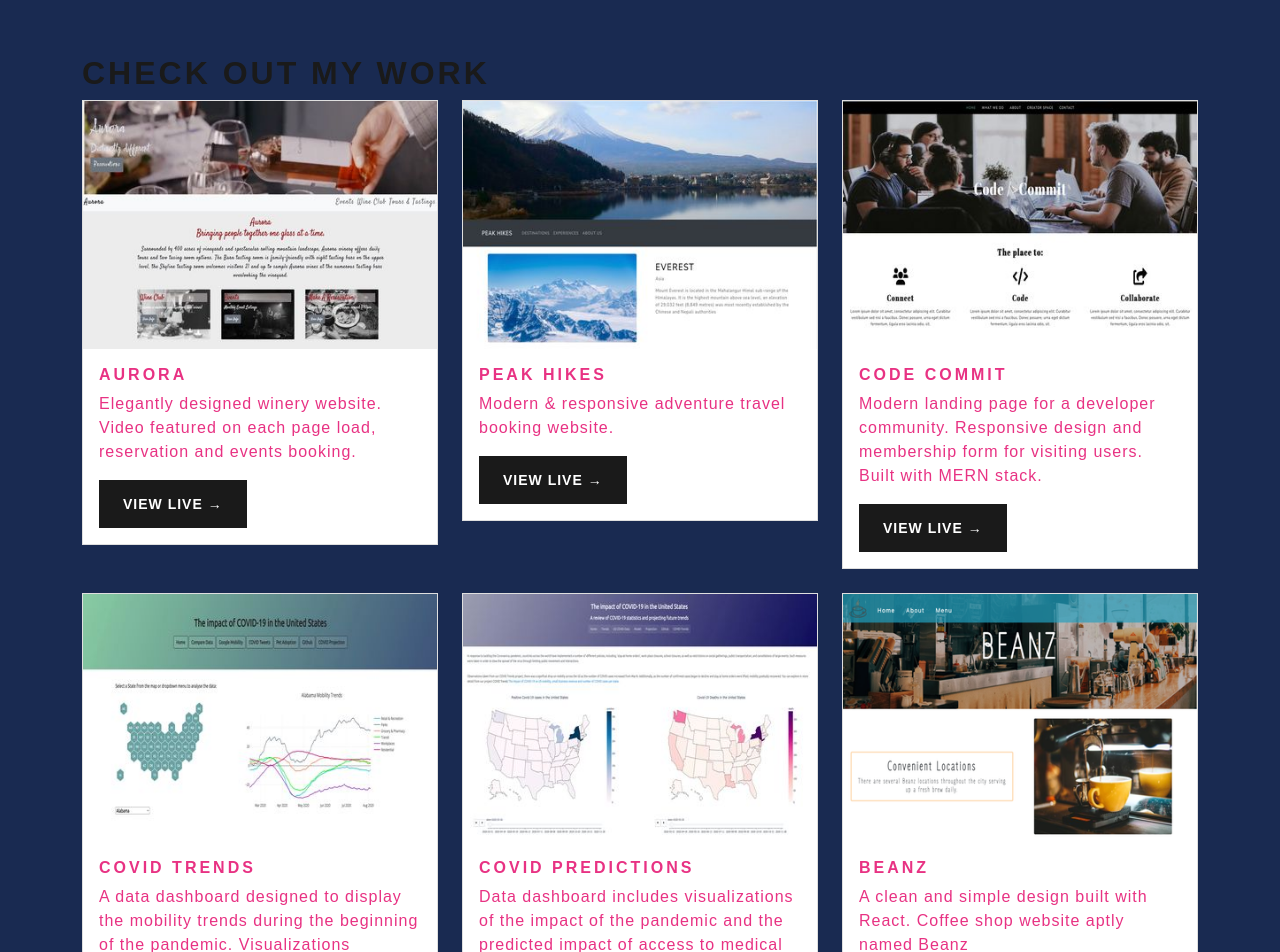
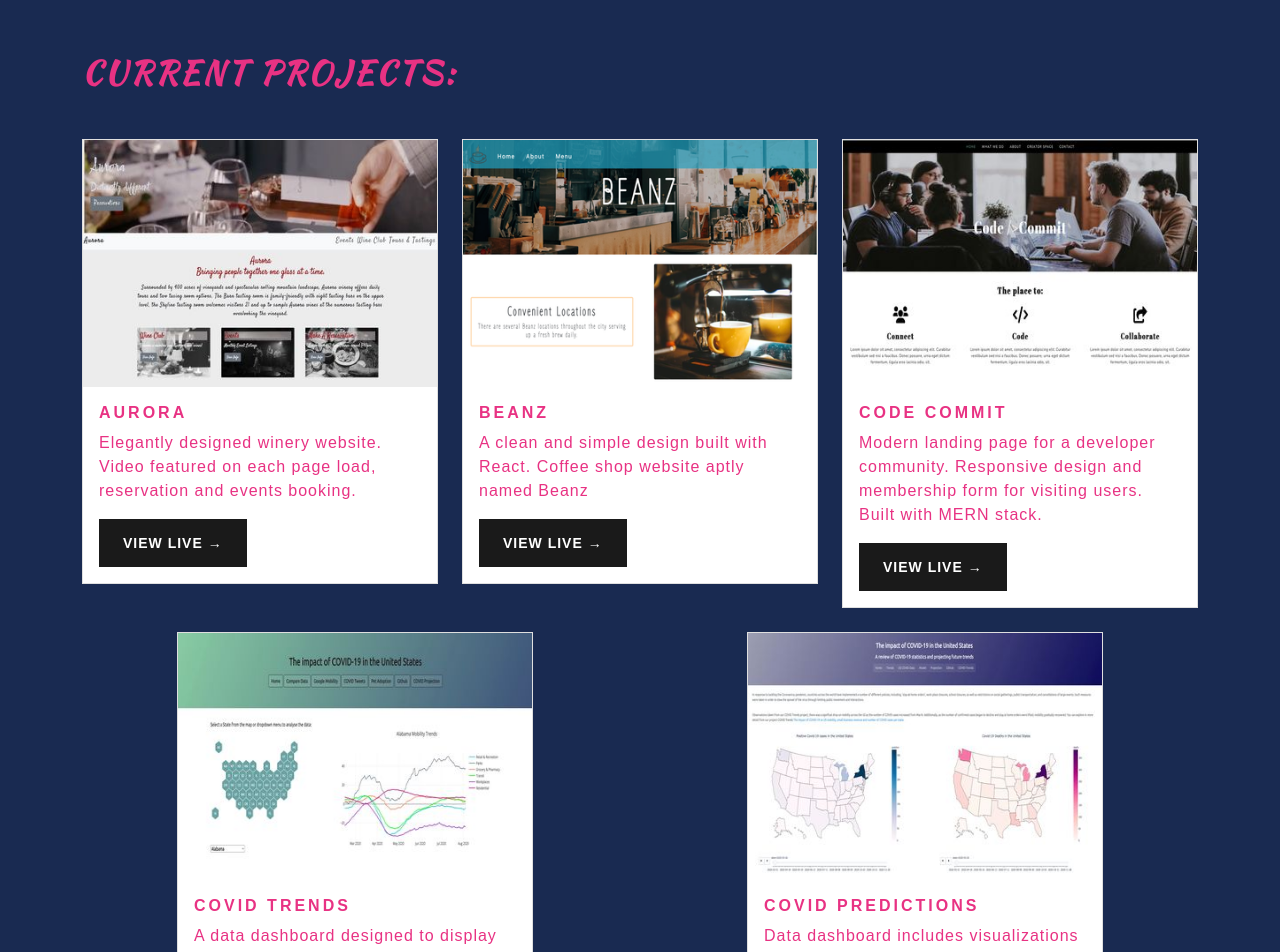
Before and after one commit to LisaHarrison08/lisa08, a React (Create React App) app: page /projects in a window 1280 px wide. Shown: the top 952 px of the page. Built offline with nearby package versions, Linux system fonts and the light colour scheme.

Commit message:
revised the landing page text

```diff
--- a/src/App.css
+++ b/src/App.css
@@ -102,3 +102,9 @@ body {
 .portfolio {
 	background: #192a51;
 }
+
+.portfolio h1{
+	margin-bottom:2%;
+	color:#e83283;
+	font-family: 'Kaushan Script', cursive;
+}
--- a/src/components/About.js
+++ b/src/components/About.js
@@ -32,7 +32,7 @@ function About() {
                         <div className='download d-flex justify-content-center'>
                             <div className='mx-1'>
                                 <Fade bottom delay={800}>
-                                    <Button href="" variant="custom" size="sm" >
+                                    <Button href="https://drive.google.com/file/d/1oreeNGSOJgHf4kkl5-Ry4AJ4mYo8ebDC/view?usp=sharing" variant="custom" size="sm" >
                                         <FontAwesomeIcon icon={faArrowDown} size="xl" style={{ marginRight: "10px" }} /> Resume Download
                                     </Button>
                                 </Fade>
@@ -50,7 +50,7 @@ function About() {
                         <br></br>
                         <Fade bottom delay={700}>
                             <p className='mb-2 text'>
-                            Welcome to my site! I’m a junior full-stack developer residing within the Northern Virginia Area currently seeking a position as an entry level developer or an internship/apprenticeship opportunity. In addition, I am always looking to develop my skills and experience and would love to connect with more people and collaborate on projects so feel free to connect with me!
+                            Welcome to my site! I’m a junior full-stack developer residing within the Northern Virginia Area currently seeking a position as an entry level developer or an internship/apprenticeship opportunity. In addition, I am always looking to develop my skills and experience and would love to connect with more people and collaborate on projects so feel free to contact me!
                             </p>
                         </Fade>
                         <br></br>
--- a/src/components/Intro.js
+++ b/src/components/Intro.js
@@ -14,7 +14,7 @@ export const Intro = () => {
                     </Fade>
                     <Fade left duration={2000} distance="300px">
                         <p className='mt-0 text'>
-                        I love to get creative and build beautiful, responsive and intuitive designs.<br/>
+                        Creating and building beautiful, responsive intuitive designs.<br/>
                         </p>
                     </Fade>
                 </div>
--- a/src/components/Portfolio.js
+++ b/src/components/Portfolio.js
@@ -1,4 +1,5 @@
 import React, {useState} from "react"
+import { Fade, Zoom } from "react-reveal";
 import ProjectCard from './ProjectCard'
 import { Container, Row } from 'react-bootstrap'
 import data from "../data"
@@ -8,7 +9,8 @@ function Portfolio() {
 
     return (
         <Container className="portfolio">
-            <h1>Check out my work</h1>
+            <Zoom delay={300}><h1>Current Projects:</h1></Zoom>
+            <br></br>
 
                 <Row xs={1} md={3} className="g-4">
                     {items.map((project, index) => (
--- a/src/components/ProjectCard.js
+++ b/src/components/ProjectCard.js
@@ -6,7 +6,7 @@ function ProjectCard(props) {
     return (
         <Container id="portfolio">
 
-            <Fade left duration={1000} distance="50px">
+            <Fade left duration={1000} distance="100px">
                 <Row>
                     <Col>
                         <Card className="card--image">
--- a/src/data.js
+++ b/src/data.js
@@ -8,10 +8,11 @@ export default [
     },
     {
         id: 2,
-        title: "Peak Hikes",
-        description: "Modern & responsive adventure travel booking website.",
-        image: "peak-hikes.jpg",
+        title: "Beanz",
+        description: "A clean and simple design built with React. Coffee shop website aptly named Beanz",
+        image: "beanz.png",
         url: ""
+
     },
     {
         id: 3,
@@ -36,12 +37,11 @@ export default [
         url: "https://covid-us.herokuapp.com/index.html"
 
     },
-    {
-        id: 6,
-        title: "Beanz",
-        description: "A clean and simple design built with React. Coffee shop website aptly named Beanz",
-        image: "beanz.png",
-        url: ""
-
-    }
+      // {
+    //     id: 2,
+    //     title: "Peak Hikes",
+    //     description: "Modern & responsive adventure travel booking website.",
+    //     image: "peak-hikes.jpg",
+    //     url: ""
+    // },
 ]
```
